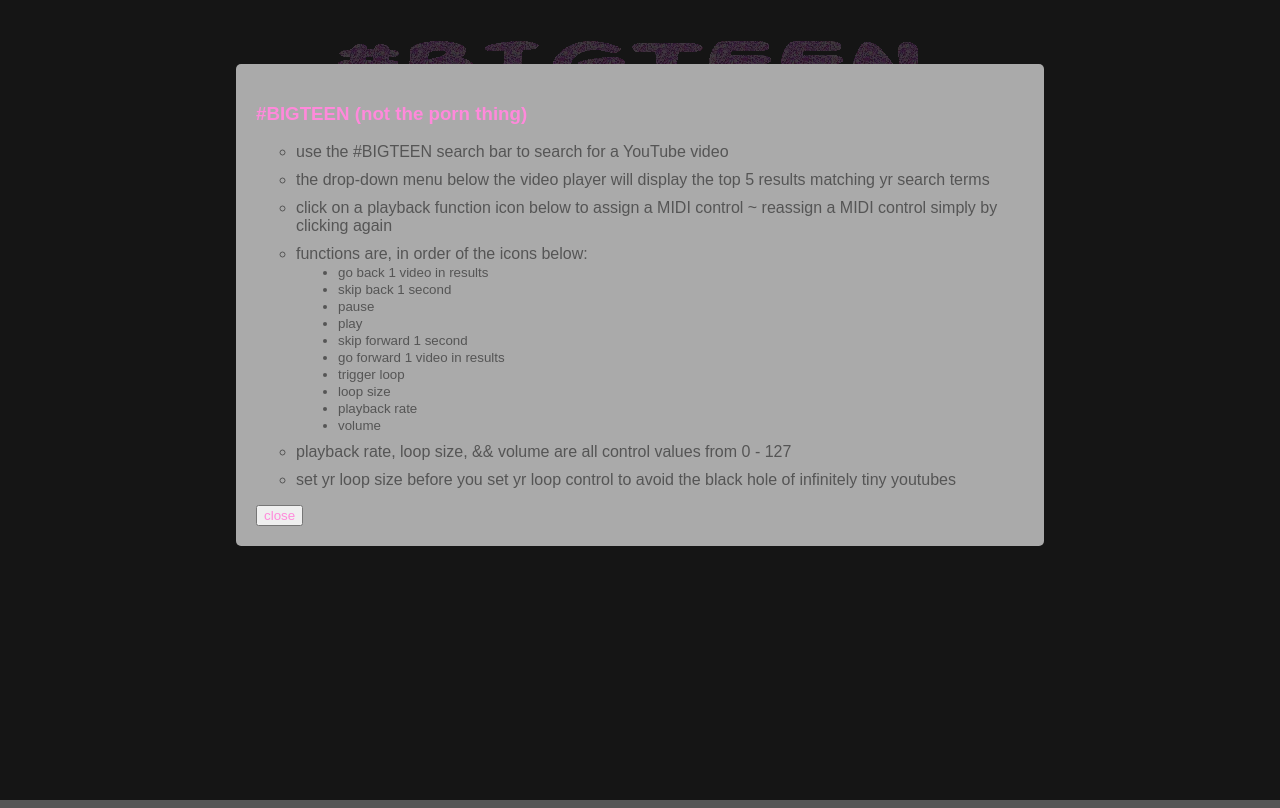
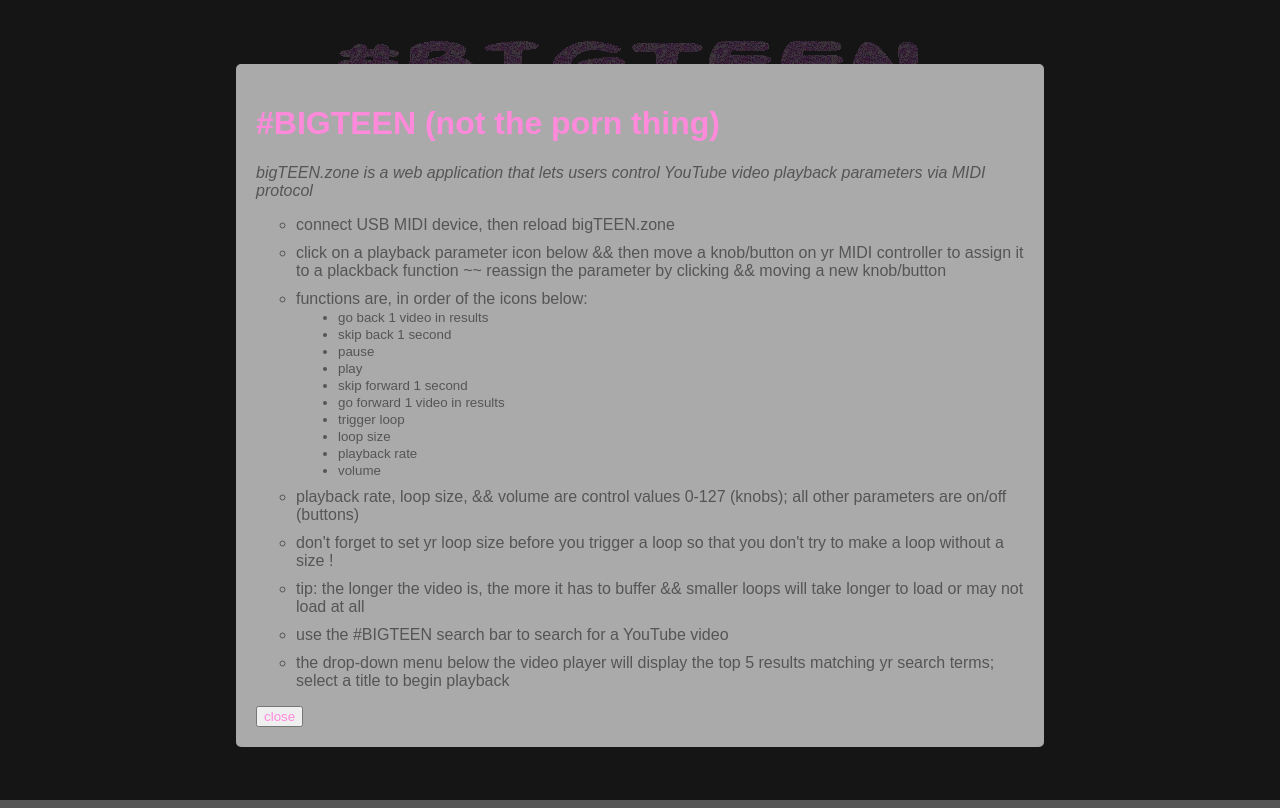
Before and after one commit to gin-hell/youtube-midi-controller, a plain HTML site: page index.html in a window 1280 px wide. Drawn offline with Linux system fonts and the light colour scheme; a script that the page names is missing.

Commit message:
added more info to instructions on the html page

```diff
--- a/css/style.css
+++ b/css/style.css
@@ -10,7 +10,7 @@ body {
     height: 100%;
 }
 
-p, h3 {
+p, h1 {
     color: #ff89db;
 }
 
--- a/index.html
+++ b/index.html
@@ -55,14 +55,14 @@
         <div id="modal">
             <div id="modal-inner">
 
-                <h3> #BIGTEEN (not the porn thing) </h3>
+                <h1> #BIGTEEN (not the porn thing) </h1>
+
+                <p style="color:#555555; font-style:italic;">bigTEEN.zone is a web application that lets users control YouTube video playback parameters via MIDI protocol</p>
 
                 <ul>
-                    <li> use the #BIGTEEN search bar to search for a YouTube video </li>
+                    <li> connect USB MIDI device, then reload bigTEEN.zone </li>
 
-                    <li> the drop-down menu below the video player will display the top 5 results matching yr search terms </li>
-
-                    <li> click on a playback function icon below to assign a MIDI control ~ reassign a MIDI control simply by clicking again </li>
+                    <li> click on a playback parameter icon below && then move a knob/button on yr MIDI controller to assign it to a plackback function ~~ reassign the parameter  by clicking && moving a new knob/button </li>
 
                     <li>functions are, in order of the icons below:
                         <ul id="sublist">
@@ -79,9 +79,16 @@
                         </ul>
                     </li>
 
-                    <li> playback rate, loop size, && volume are all control values from 0 - 127 </li>
+                    <li> playback rate, loop size, && volume are control values 0-127 (knobs); all other parameters are on/off (buttons) </li>
 
-                    <li> set yr loop size before you set yr loop control to avoid the black hole of infinitely tiny youtubes </li>
+                    <li> don't forget to set yr loop size before you trigger a loop so that you don't try to make a loop without a size ! </li>
+
+                    <li> tip: the longer the video is, the more it has to buffer && smaller loops will take longer to load or may not load at all</li>
+
+                    <li> use the #BIGTEEN search bar to search for a YouTube video </li>
+
+                    <li> the drop-down menu below the video player will display the top 5 results matching yr search terms; select a title to begin playback </li>
+
                 </ul>
 
                 <button id="close">close</button>
```
